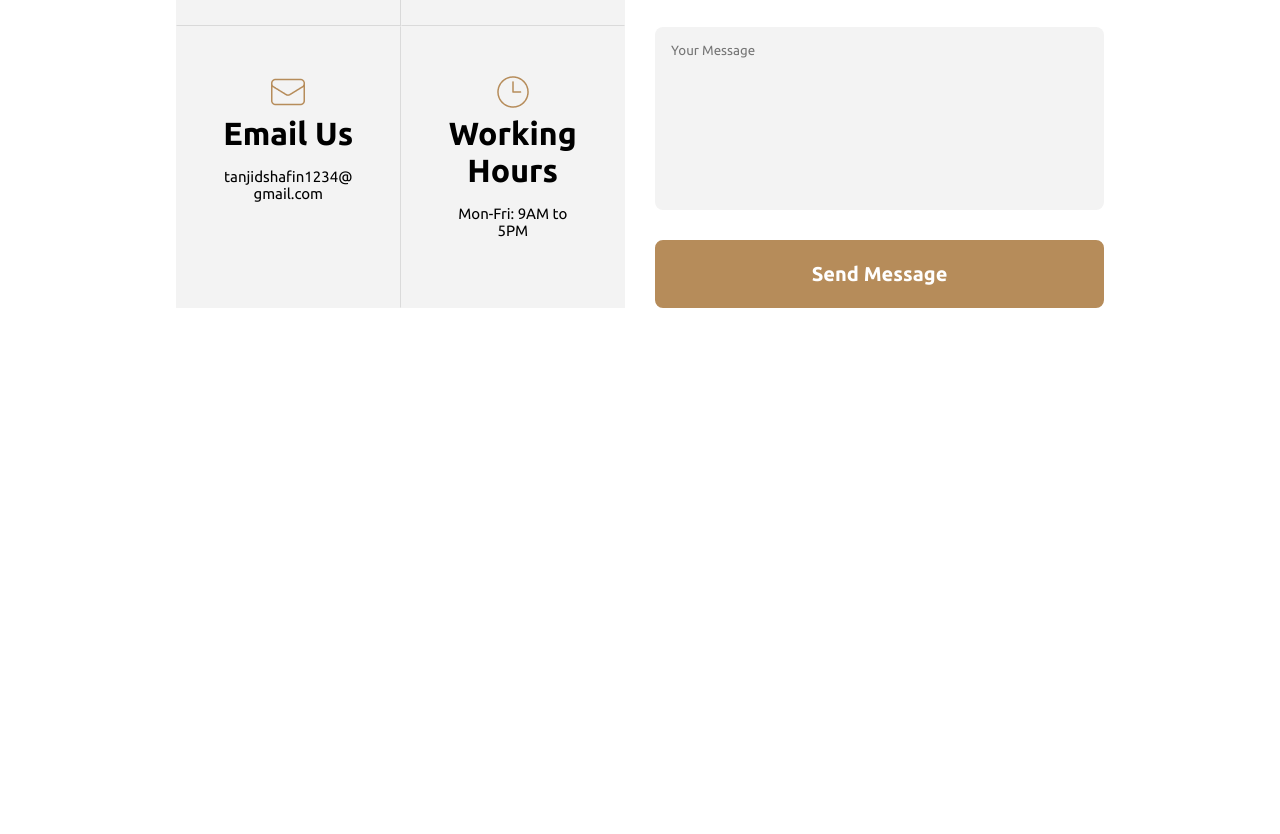
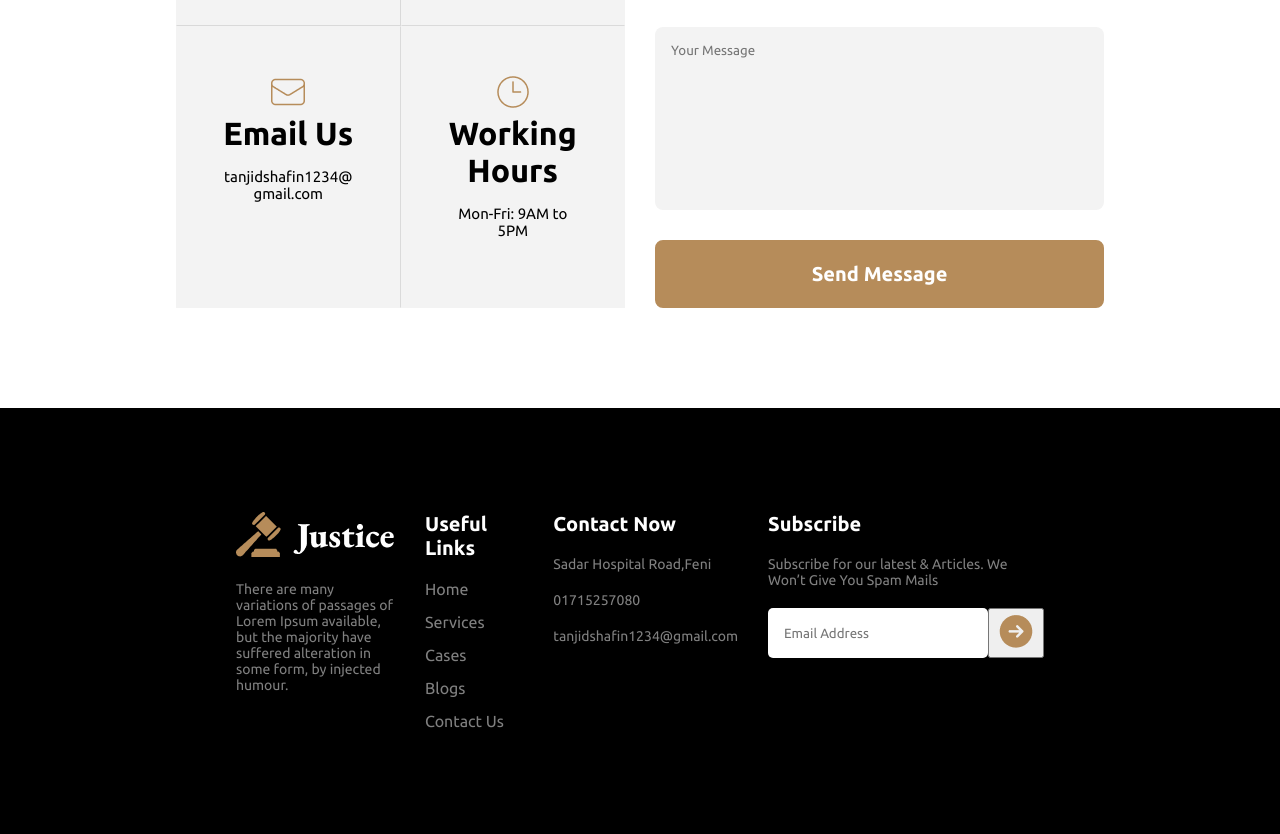
Before and after one commit to Tanjidshafin/legal_solution, a plain HTML site: page index.html in a window 1280 px wide. Shown: the part 1968-2802 px from the top of the page. Before the commit the page ends 2340 px from the top, so only its background shows below. Drawn offline with Linux system fonts and the light colour scheme.

```diff
--- a/index.html
+++ b/index.html
@@ -97,7 +97,7 @@
                 </div>
             </div>
         </section>
-        <section style="margin-top: 100px;">
+        <section class="footer_margin_set" style="margin-top: 100px;">
             <div>
                 <h1 class="contact_title">Contact with us</h1>
                 <p class="contact_description">There are many variations of passages of Lorem Ipsum available, but the
@@ -147,4 +147,51 @@
     </script>
 </body>
 
+<footer>
+    <div class="footer">
+        <div class="footer_align">
+            <div class="logo_side">
+                <img src="images/logo.png" alt="">
+                <p class="logo_description" style="color: gray;">There are many variations of passages of Lorem Ipsum
+                    available, but the
+                    majority have suffered alteration in some form, by injected humour.</p>
+            </div>
+            <div class="useful_link_side">
+                <h1 class="useful_link_title" style="color: white;">Useful Links</h1>
+                <ul class="footer_links">
+                    <li>
+                        <a href="">Home</a>
+                    </li>
+                    <li>
+                        <a href="">Services</a>
+                    </li>
+                    <li>
+                        <a href="">Cases</a>
+                    </li>
+                    <li>
+                        <a href="">Blogs</a>
+                    </li>
+                    <li>
+                        <a href="">Contact Us</a>
+                    </li>
+                </ul>
+            </div>
+            <div class="contact_us_side">
+                <h1 class="contact_us_title" style="color: white;">Contact Now</h1>
+                <p class="contact_us_description" style="color: gray;">Sadar Hospital Road,Feni</p>
+                <p class="contact_us_description" style="color: gray;">01715257080</p>
+                <p class="contact_us_description" style="color: gray;">tanjidshafin1234@gmail.com</p>
+            </div>
+            <div class="Subscribe_side">
+                <h1 class="subscribe_title" style="color: white;">Subscribe</h1>
+                <p class="subscribe_description" style="color: gray;">Subscribe for our latest & Articles. We Won’t Give
+                    You Spam Mails</p>
+                <div class="footer_input_align">
+                    <input class="footer_input" placeholder="Email Address" type="email" name="" id="">
+                    <button><img src="images/Frame.png" alt=""></button>
+                </div>
+            </div>
+        </div>
+</footer>
+
 </html>
--- a/styles.css
+++ b/styles.css
@@ -33,11 +33,11 @@ body {
     display: none;
 }
 
-ul li {
+body ul li {
     list-style: none;
 }
 
-ul li a {
+body ul li a {
     text-decoration: none;
     color: gray;
 }
@@ -351,6 +351,10 @@ ul li a {
     font-weight: 600;
 }
 
+.footer_margin_set {
+    margin-bottom: 100px;
+}
+
 @media only screen and (max-width:768px) {
     .contact_description {
         margin: 0;
@@ -364,14 +368,103 @@ ul li a {
 
     .info_align {
         grid-template-columns: repeat(1, 1fr);
-        gap: 30px;
+        gap: 10px;
     }
 
     .info_div {
         box-shadow: 0 -4px 6px -1px rgb(0 0 0 / 0.1), 0 2px 4px -2px rgb(0 0 0 / 0.1);
     }
 
+    .input_align_contacts {
+        gap: 10px;
+    }
+
 }
 
 
 /* Contact With us completed */
+footer {
+    background-color: black;
+    padding: 40px 60px;
+
+
+}
+
+.footer {
+    max-width: 1500px;
+    margin: 0 auto;
+    margin: 4rem 11rem;
+}
+
+.footer_align {
+    display: flex;
+    justify-content: space-between;
+    gap: 30px;
+}
+
+.logo_side {
+    flex-basis: 25%
+}
+
+.useful_link_side {
+    flex-basis: 25%
+}
+
+.contact_us_side {
+    flex-basis: 25%
+}
+
+.Subscribe_side {
+    flex-basis: 25%
+}
+
+.footer_links {
+    padding: 0;
+    display: flex;
+    flex-direction: column;
+    gap: 15px;
+
+}
+
+.subscribe_description,
+.contact_us_description,
+.logo_description {
+    font-size: 14px;
+    margin-top: 20px;
+    margin-bottom: 20px;
+
+}
+
+.subscribe_title,
+.contact_us_title,
+.useful_link_title {
+    font-size: 20px;
+}
+
+.useful_link_title {
+    margin-bottom: 20px;
+}
+
+.footer_input_align {
+    display: flex;
+}
+
+.footer_input {
+    border: none;
+    border-radius: 5px;
+    padding-left: 1rem;
+}
+
+.contact_us_description {
+    margin-top: 20px;
+}
+
+@media only screen and (max-width:768px) {
+    .footer {
+        margin: 0;
+    }
+
+    .footer_align {
+        flex-direction: column;
+    }
+}
```
